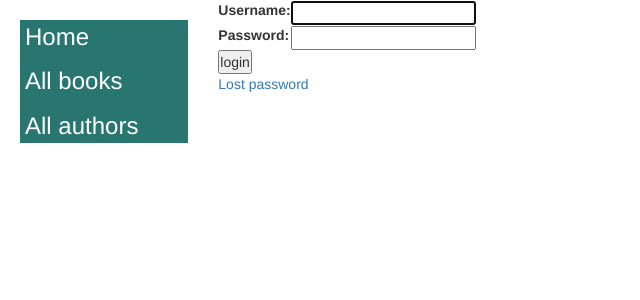
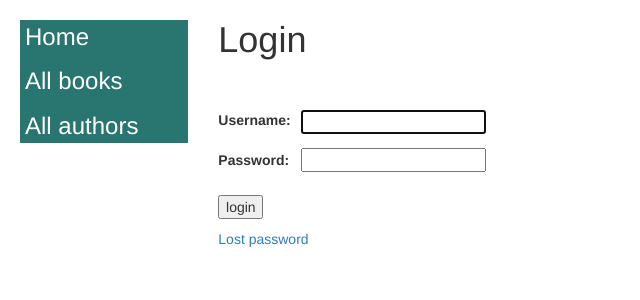
Before and after one commit to TakanawaYuku/django_projects, a Django app: page /accounts/login/ in a window 1280 px wide. Shown: the top 300 px of the page, without its empty margins (0-640 px from the left). Run offline with Django 4.2, Linux system fonts and the light colour scheme; some libraries are stand-ins or nearby versions.

Commit message:
add style ligin page

```diff
--- a/library_site_local/locallibrary/catalog/templates/registration/login.html
+++ b/library_site_local/locallibrary/catalog/templates/registration/login.html
@@ -1,6 +1,9 @@
 {% extends 'base.html' %}
 
 {% block content %}
+
+<h1>Login</h1>
+
 {% if form.errors %}
 <p>Your username and password didn't match. Please try again.</p>
 
@@ -16,26 +19,26 @@
 {% endif %}
 {% endif %}
 
-<form action="{% url 'login' %}" method="post">
+<form style="margin-top: 50px;" action="{% url 'login' %}" method="post">
     {% csrf_token %}
     <table>
         <tr>
-            <td>{{ form.username.label_tag }}</td>
-            <td>{{ form.username }}</td>
+            <td style="padding-right: 10px">{{ form.username.label_tag }}</td>
+            <td style="padding-right: 10px">{{ form.username }}</td>
         </tr>
 
         <tr>
-            <td>{{ form.password.label_tag }}</td>
-            <td>{{ form.password }}</td>
+            <td style="padding-top: 15px">{{ form.password.label_tag }}</td>
+            <td style="padding-top: 10px">{{ form.password }}</td>
         </tr>
     </table>
 
 
-    <input type="submit" value="login">
+    <input type="submit" value="login" style="margin-top: 20px; width: 45px;">
     <input type="hidden" name="next" value="{{ next }}">
 </form>
 
 
-<p><a href="{% url 'password_reset' %}">Lost password</a></p>
+<p style="margin-top: 10px;"><a href="{% url 'password_reset' %}">Lost password</a></p>
 
 {% endblock %}
```
